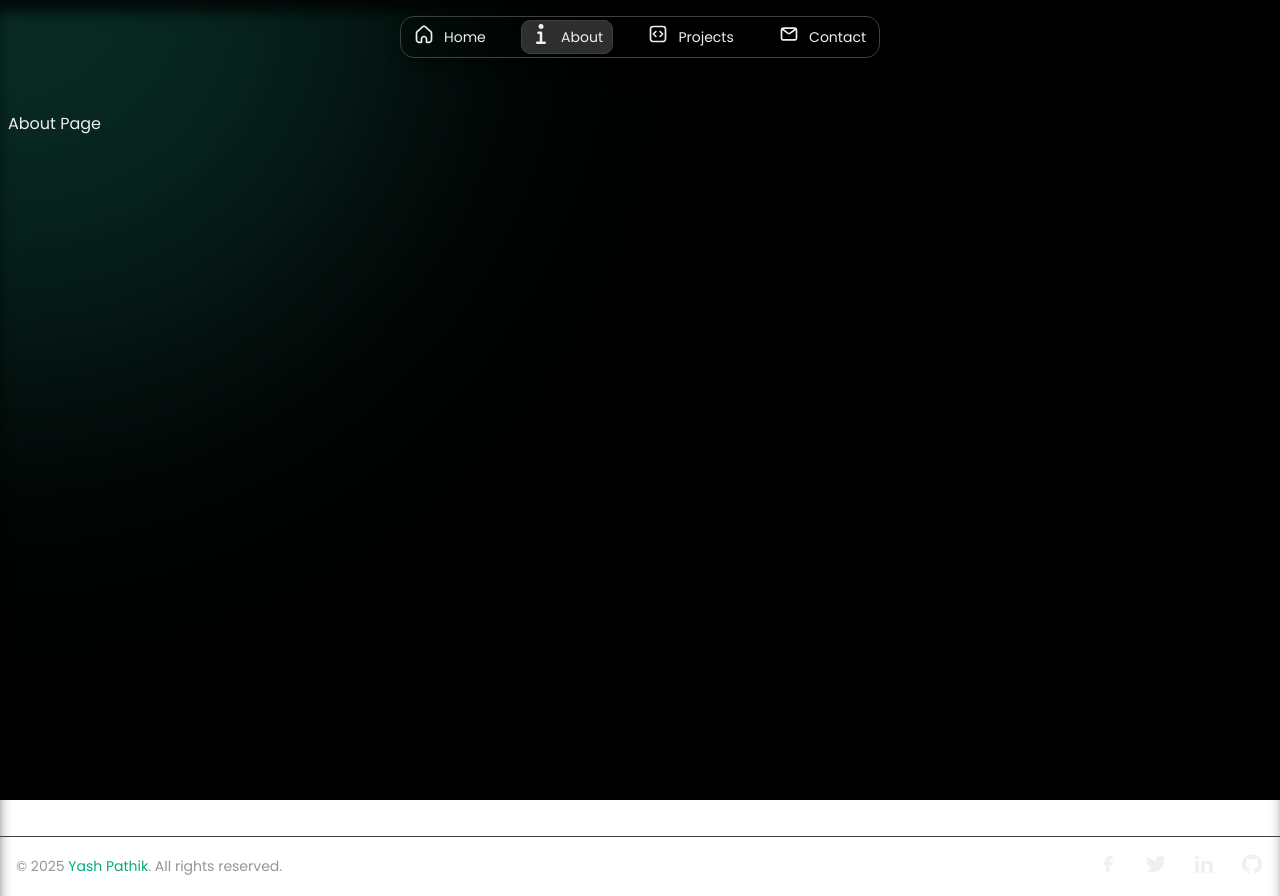
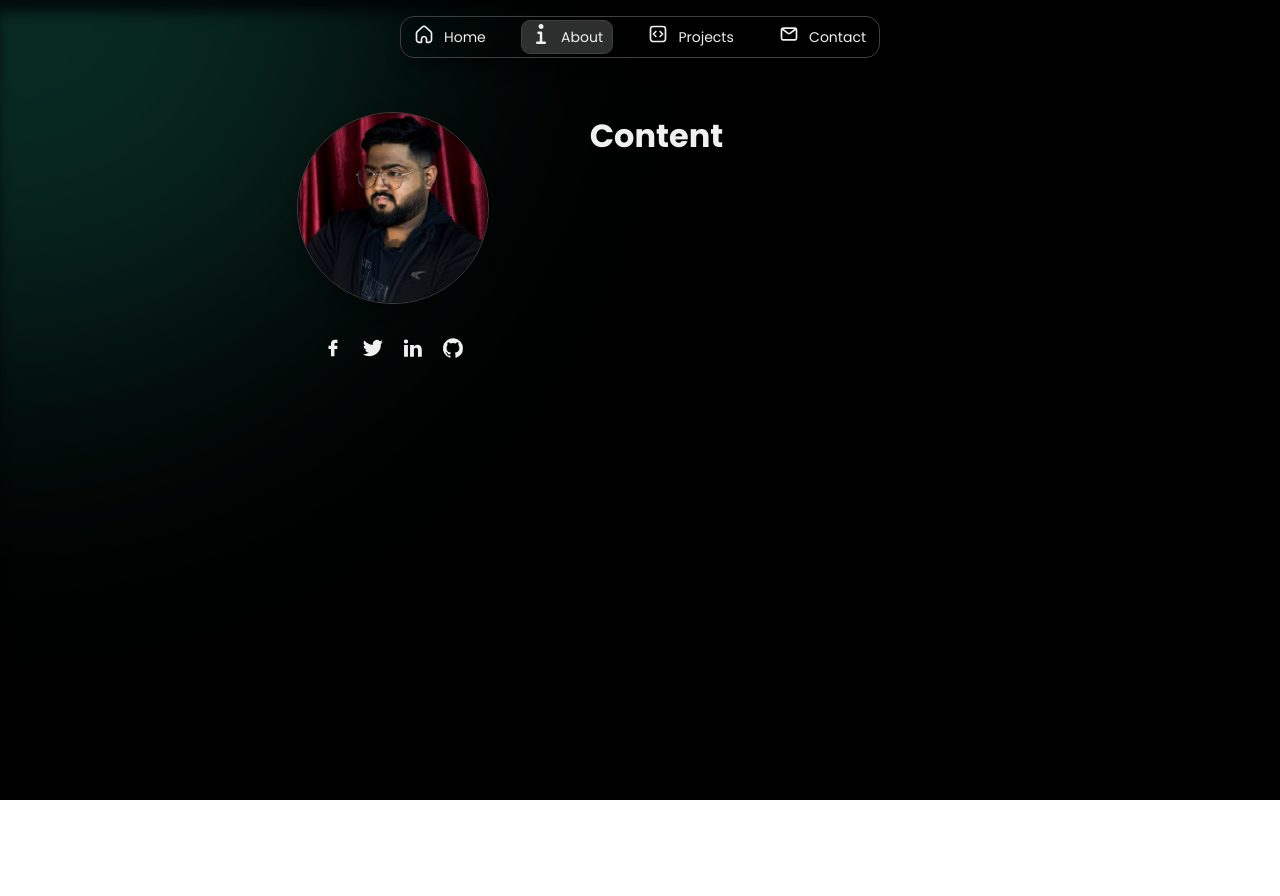
Before and after one commit to officialyash07/portfolio-v2, a Next.js app: page /about in a window 1280 px wide. After the commit the page ends 800 px from the top, so only its background shows below. Built offline with nearby package versions, Linux system fonts and the light colour scheme.

Commit message:
Fixed Layout of About Page

```diff
--- a/app/about/page.js
+++ b/app/about/page.js
@@ -1,5 +1,20 @@
+import classes from "./page.module.scss";
+
+import ProfileImg from "@/components/about/profile";
+import Links from "@/components/about/social-links";
+
 const AboutPage = () => {
-    return <main>About Page</main>;
+    return (
+        <main className={classes.main}>
+            <div className={classes.imgContainer}>
+                <ProfileImg />
+                <Links />
+            </div>
+            <div className={classes.content}>
+                <h1>Content</h1>
+            </div>
+        </main>
+    );
 };
 
 export default AboutPage;
--- /dev/null
+++ b/app/about/page.module.scss
@@ -0,0 +1,26 @@
+@use "../../styles/mixins" as *;
+
+.main {
+    display: flex;
+    gap: 2rem;
+
+    .imgContainer {
+        display: flex;
+        flex-direction: column;
+        align-items: center;
+        flex: 1 10 1px;
+        position: sticky;
+        top: 6rem;
+        height: 60vh;
+        transform: translateX(20%);
+
+        @include respond(lg) {
+            flex-grow: 0.7;
+            transform: translateX(0);
+        }
+    }
+
+    .content {
+        flex: 1 0 auto;
+    }
+}
--- a/app/globals.scss
+++ b/app/globals.scss
@@ -13,28 +13,10 @@ html {
     margin: 0;
     padding: 0;
 }
+
 * {
     scrollbar-width: thin;
-    scrollbar-color: #0d483ca9 #c7c7c7;
-}
-
-::-webkit-scrollbar {
-    width: 8px;
-}
-
-::-webkit-scrollbar-track {
-    background: #f0f0f0;
-    border-radius: 10px;
-}
-
-::-webkit-scrollbar-thumb {
-    background-color: #888;
-    border-radius: 10px;
-    border: 2px solid #f0f0f0;
-}
-
-::-webkit-scrollbar-thumb:hover {
-    background: #555;
+    scrollbar-color: #0dc09ca9 #000000;
 }
 
 body {
@@ -99,5 +81,4 @@ main {
     max-width: 1440px;
     margin-inline: auto;
     padding: 1rem 0.5rem;
-    min-height: calc(100vh - 60px);
 }
--- a/app/layout.js
+++ b/app/layout.js
@@ -3,7 +3,6 @@ import "./globals.scss";
 
 import CustomCursor from "@/ui/cursor/custom-cursor";
 import Header from "@/ui/header/header";
-import Footer from "@/ui/footer/footer";
 
 const geistSans = Poppins({
     variable: "--font-geist-sans",
@@ -23,7 +22,6 @@ export default function RootLayout({ children }) {
                 <CustomCursor />
                 <Header />
                 {children}
-                <Footer />
             </body>
         </html>
     );
--- /dev/null
+++ b/components/about/profile.js
@@ -0,0 +1,18 @@
+import classes from "./profile.module.scss";
+
+import Image from "next/image";
+
+import profile from "@/public/profile.jpg";
+
+const ProfileImg = () => {
+    return (
+        <div className={classes.profile}>
+            <Image
+                src={profile}
+                alt="This is the profile photo of Yash Pathik."
+            />
+        </div>
+    );
+};
+
+export default ProfileImg;
--- /dev/null
+++ b/components/about/profile.module.scss
@@ -0,0 +1,19 @@
+@use "../../styles/variables" as variable;
+
+.profile {
+    max-width: 12rem;
+    width: 100%;
+    height: 12rem;
+    border: 1px solid variable.$border;
+    border-radius: 50%;
+    margin-block-end: 2rem;
+    box-shadow: rgba(0, 0, 0, 0.35) 0px 5px 15px;
+
+    img {
+        width: 100%;
+        height: 100%;
+        object-fit: cover;
+        border-radius: 50%;
+        cursor: pointer;
+    }
+}
--- /dev/null
+++ b/components/about/social-links.js
@@ -0,0 +1,47 @@
+import classes from "./social-links.module.scss";
+
+import Link from "next/link";
+
+import {
+    FacebookIcon,
+    TwitterIcon,
+    LinkedinIcon,
+    GithubIcon,
+} from "@/public/icons";
+
+import HoverBounce from "@/ui/animation/hover-bounce";
+
+const Links = () => {
+    return (
+        <div className={classes.socialLinks}>
+            <Link
+                href="https://www.facebook.com/yashpathik.07/"
+                target="_blank"
+            >
+                <HoverBounce>
+                    <FacebookIcon />
+                </HoverBounce>
+            </Link>
+            <Link href="https://x.com/kingyash07" target="_blank">
+                <HoverBounce>
+                    <TwitterIcon />
+                </HoverBounce>
+            </Link>
+            <Link
+                href="https://www.linkedin.com/in/yash-pathik-9b0372338/"
+                target="_blank"
+            >
+                <HoverBounce>
+                    <LinkedinIcon />
+                </HoverBounce>
+            </Link>
+            <Link href="https://github.com/officialyash07" target="_blank">
+                <HoverBounce>
+                    <GithubIcon />
+                </HoverBounce>
+            </Link>
+        </div>
+    );
+};
+
+export default Links;
--- /dev/null
+++ b/components/about/social-links.module.scss
@@ -0,0 +1,16 @@
+@use "../../styles/variables" as variable;
+
+.socialLinks {
+    display: flex;
+    gap: 1rem;
+
+    svg {
+        width: variable.$fs-lg;
+        height: fit-content;
+        transition: 0.2s ease;
+
+        &:hover {
+            fill: variable.$secondary;
+        }
+    }
+}
--- a/ui/footer/footer.js
+++ /dev/null
@@ -1,53 +0,0 @@
-import clases from "./footer.module.scss";
-
-import {
-    FacebookIcon,
-    TwitterIcon,
-    LinkedinIcon,
-    GithubIcon,
-} from "@/public/icons";
-
-import Link from "next/link";
-
-import HoverBounce from "../animation/hover-bounce";
-
-const Footer = () => {
-    return (
-        <footer className={clases.footer}>
-            <div className={clases.disclaimer}>
-                &copy; 2025 <span className={clases.name}>Yash Pathik</span>.
-                All rights reserved.
-            </div>
-            <div className={clases.socialLinks}>
-                <Link
-                    href="https://www.facebook.com/yashpathik.07/"
-                    target="_blank"
-                >
-                    <HoverBounce>
-                        <FacebookIcon />
-                    </HoverBounce>
-                </Link>
-                <Link href="https://x.com/kingyash07" target="_blank">
-                    <HoverBounce>
-                        <TwitterIcon />
-                    </HoverBounce>
-                </Link>
-                <Link
-                    href="https://www.linkedin.com/in/yash-pathik-9b0372338/"
-                    target="_blank"
-                >
-                    <HoverBounce>
-                        <LinkedinIcon />
-                    </HoverBounce>
-                </Link>
-                <Link href="https://github.com/officialyash07" target="_blank">
-                    <HoverBounce>
-                        <GithubIcon />
-                    </HoverBounce>
-                </Link>
-            </div>
-        </footer>
-    );
-};
-
-export default Footer;
--- a/ui/footer/footer.module.scss
+++ /dev/null
@@ -1,43 +0,0 @@
-@use "../../styles/variables" as variable;
-@use "../../styles//mixins" as *;
-
-.footer {
-    height: 60px;
-    max-width: variable.$width-xxl;
-    margin-inline: auto;
-    padding: 1rem;
-    color: variable.$text-grey;
-    font-size: variable.$fs-xs;
-    display: flex;
-    justify-content: space-between;
-    align-items: center;
-    border-top: 1px solid variable.$border;
-
-    .name {
-        color: variable.$secondary;
-    }
-
-    .socialLinks {
-        display: flex;
-        align-items: center;
-        gap: 1.5rem;
-
-        svg {
-            width: variable.$fs-lg;
-            height: fit-content;
-            transition: 0.2s ease;
-            cursor: pointer;
-
-            &:hover {
-                fill: variable.$secondary;
-            }
-        }
-    }
-
-    @include respond(sm) {
-        flex-direction: column;
-        gap: 1rem;
-        margin-block-end: 3rem;
-        text-align: center;
-    }
-}
```
Also changed, not shown: public/profile.jpg (added).
